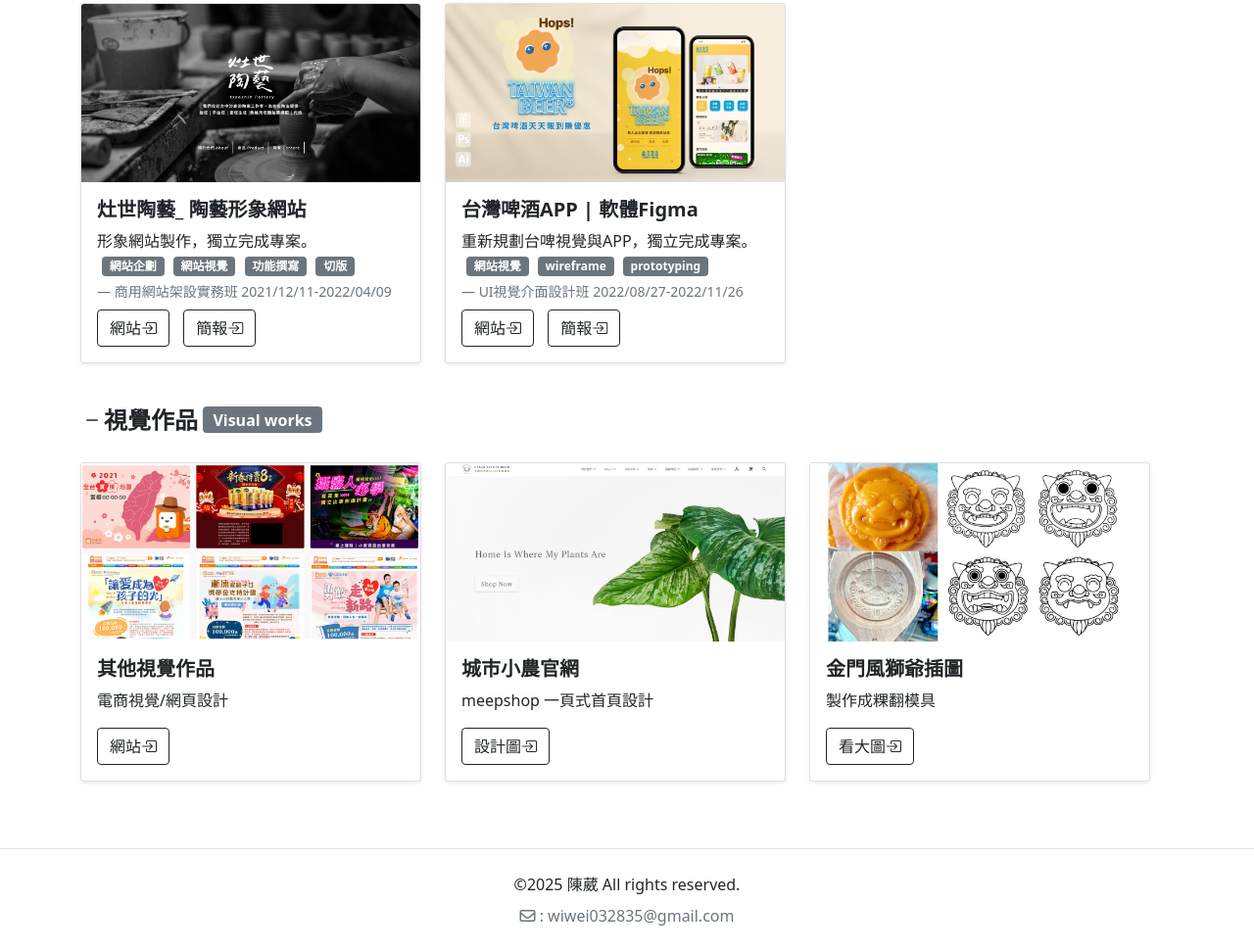
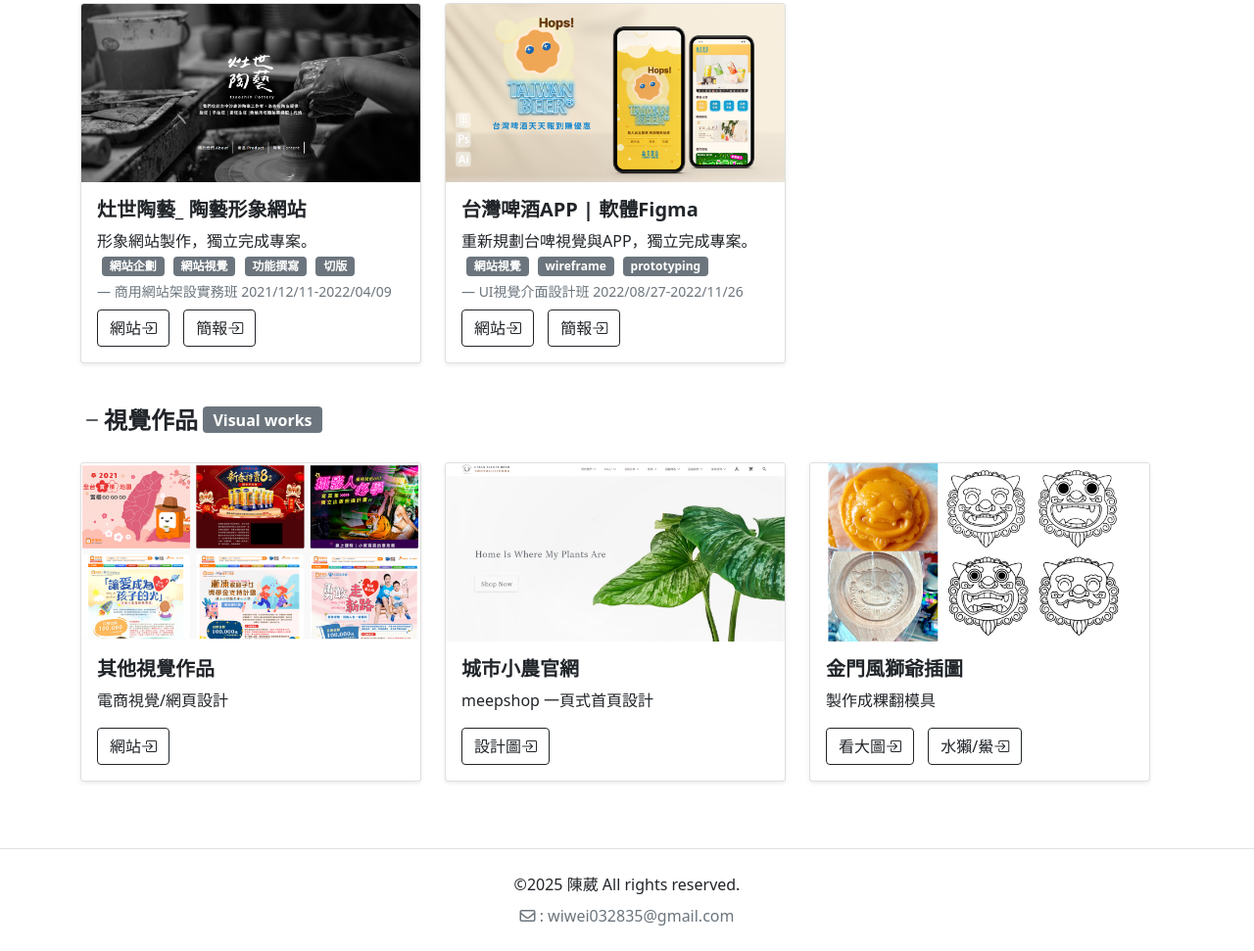
Before and after one commit to weiwei032835/2025Project, a plain HTML site: page index.htm in a window 1280 px wide. Shown: the part 2887-3858 px from the top of the page at 98% size. Drawn offline with nearby package versions, Linux system fonts and the light colour scheme.

Commit message:
新增 金門水獺

```diff
--- a/index.htm
+++ b/index.htm
@@ -515,6 +515,11 @@
                                     class="btn btn-outline-dark" target="_blank">
                                     看大圖<i class="bi bi-box-arrow-in-right"></i>
                                 </a>
+                                <a href="https://weiwei032835.github.io/2024Project/images/25.jpg"
+                                    class="btn btn-outline-dark" target="_blank">
+                                    水獺/鱟<i class="bi bi-box-arrow-in-right"></i>
+                                </a>
+
                             </div>
                         </div>
                     </div>
```
Also changed, not shown: images/25.jpg (added).
